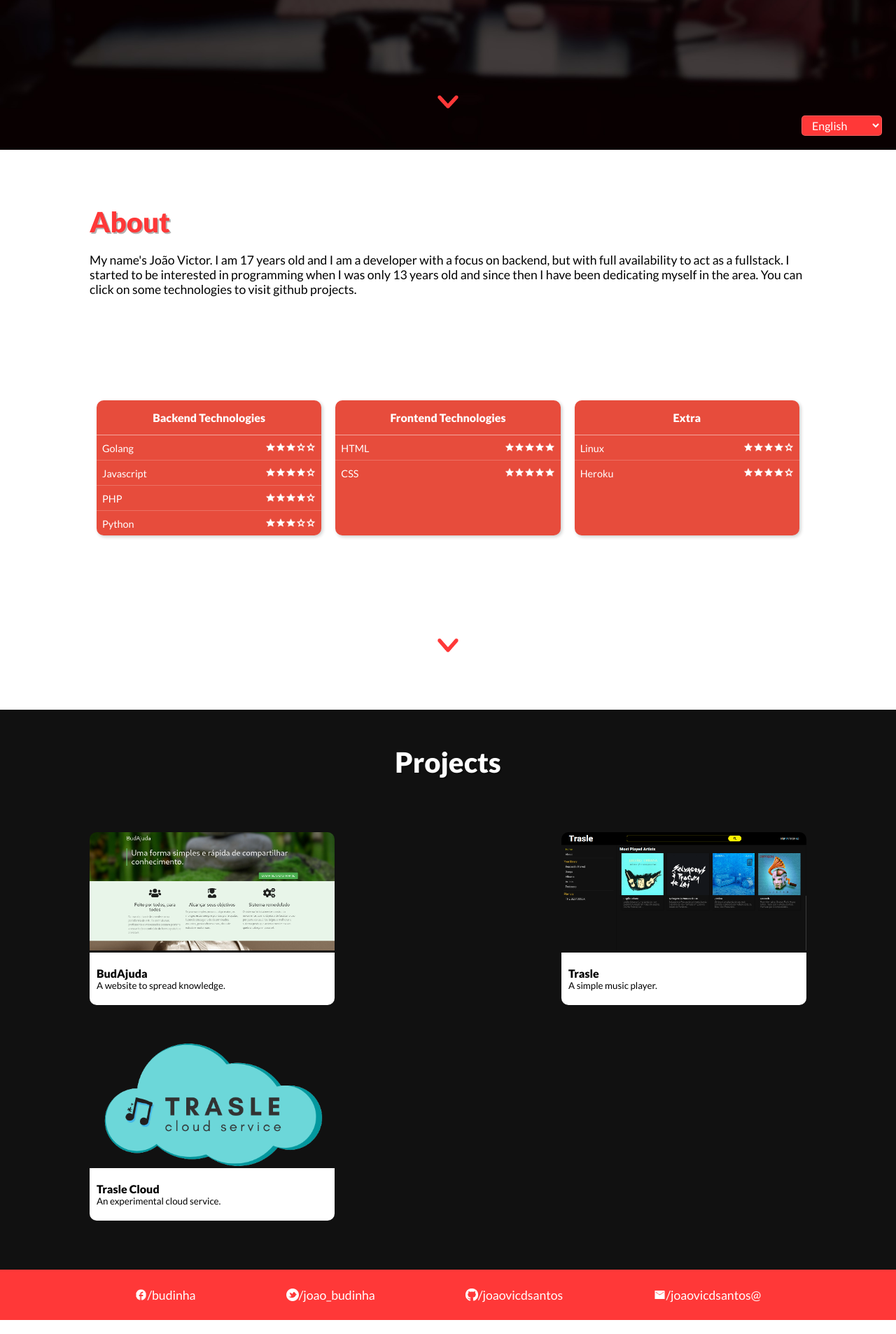
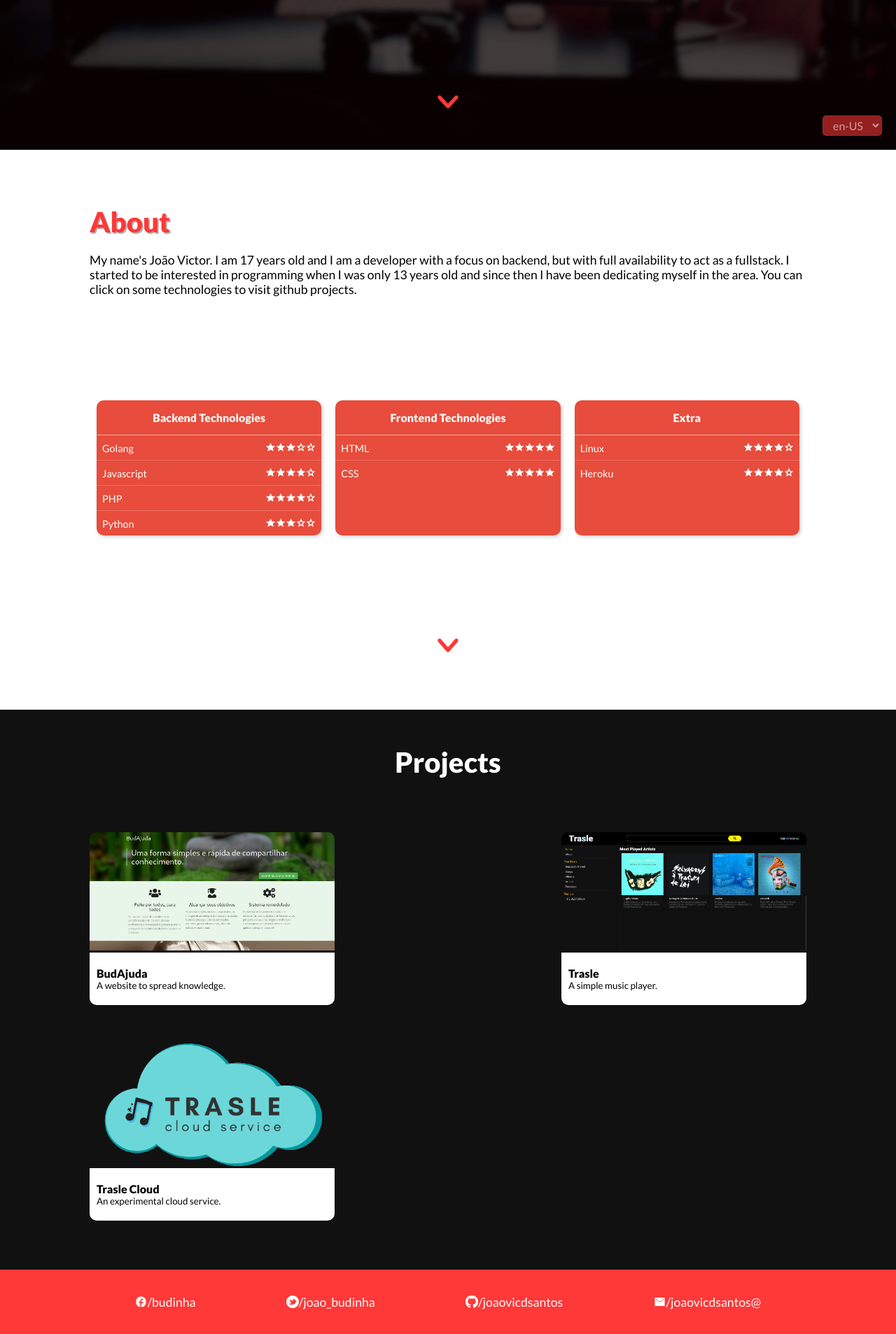
Before and after one commit to joaovicdsantos/portfolio, a Vue app: page / in a window 1280 px wide. Shown: the part 586-2492 px from the top of the page at 70% size. Built offline with nearby package versions, Linux system fonts and the light colour scheme.

Commit message:
fix: fix card width bug, fix contact wrap bug

```diff
--- a/src/components/About/Card.vue
+++ b/src/components/About/Card.vue
@@ -39,6 +39,7 @@ export default {
   .card {
     flex: 0;
     width: 100%;
+    margin: 10px 0;
   }
 }
 </style>
--- a/src/components/LangSelect.vue
+++ b/src/components/LangSelect.vue
@@ -12,7 +12,7 @@
 export default {
   name: 'locale-changer',
   data () {
-    return { langs: [['pt', 'Português'], ['en', 'English']] }
+    return { langs: [['pt', 'pt-BR'], ['en', 'en-US']] }
   }
 }
 </script>
@@ -25,12 +25,12 @@ export default {
   right: 20px;
 }
 .locale-changer select {
-  border: 1px solid #ffffff30;
+  border: 1px solid #ffffff10;
   border-radius: 5px;
-  background-color: #ff3838;
+  background-color: #ff383890;
   /* font-weight: bolder; */
   font-size: 16px;
-  color: #fff;
+  color: #ffffff90;
   padding: 3px 10px;
 }
 .locale-changer select:focus {
@@ -38,6 +38,8 @@ export default {
 }
 .locale-changer select option {
   border: none;
+  background-color: #ff3838;
+  color: #fff;
 }
 
 </style>
--- a/src/components/Main/MainContent.vue
+++ b/src/components/Main/MainContent.vue
@@ -34,6 +34,12 @@ span.highlight {
   color: #ff3838;
 }
 
+@media (max-width: 576px) {
+  #container h1, #container h6 {
+    text-align: center;
+  }
+}
+
 @media (max-width: 768px) {
   img#gopher {
     display: none;
--- a/src/components/Projects/Project.vue
+++ b/src/components/Projects/Project.vue
@@ -49,4 +49,9 @@ export default {
 .project__content p {
   font-size: 10pt;
 }
+@media (max-width: 576px) {
+  .project {
+    width: 100%;
+  }
+}
 </style>
--- a/src/layouts/Contact.vue
+++ b/src/layouts/Contact.vue
@@ -28,7 +28,6 @@ export default {
   align-items: center;
   background-color: #ff3838;
 }
-
 #contact__container {
   display: flex;
   flex-direction: row;
@@ -36,5 +35,9 @@ export default {
   align-items: center;
   width: 80%;
   padding: 2% 0;
+  flex-wrap: wrap;
+}
+.socialmedia {
+  margin: 10px;
 }
 </style>
```
